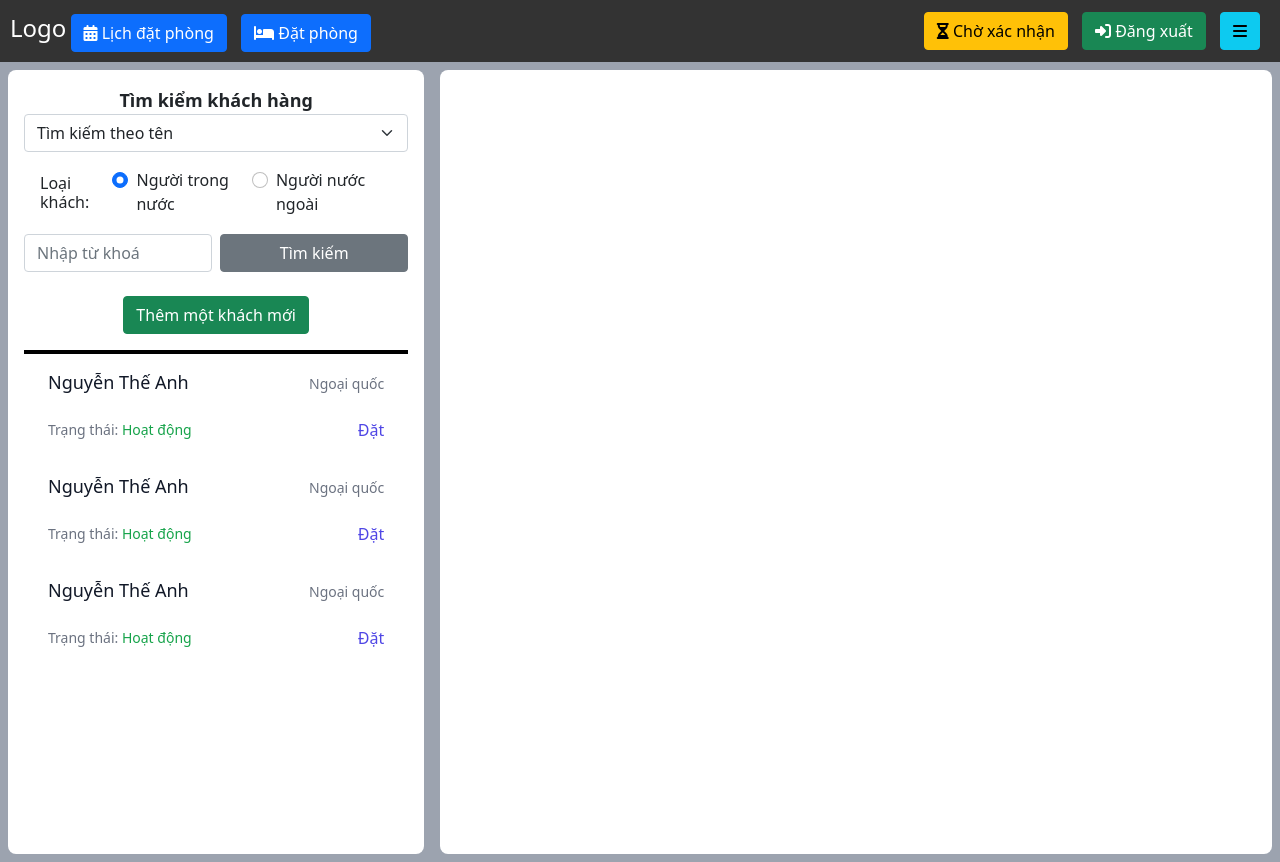
After one commit to ntheanh-dev/single-hotel-mangement, a Flask app: page /nhan-vien/dat-phong/ in a window 1280 px wide. The commit adds this page. Run offline with Flask 3, Linux system fonts and the light colour scheme; parts of the project's set-up code (start-up, migrations or seed data) failed here and were passed over; some libraries are stand-ins or nearby versions.

Commit message:
feat(view): add booking site for receptionist

```diff
--- a/SingleHotelManagement/app/controllers/receptionist/home_controller.py
+++ b/SingleHotelManagement/app/controllers/receptionist/home_controller.py
@@ -5,3 +5,7 @@ from app import app
 @app.route('/nhan-vien/lich-dat-phong/')
 def home():
     return render_template('/receptionist/index.html')
+
+@app.route('/nhan-vien/dat-phong/')
+def booking():
+    return render_template('/receptionist/booking.html')
--- a/SingleHotelManagement/app/static/css/style.css
+++ b/SingleHotelManagement/app/static/css/style.css
@@ -1,3 +1,6 @@
+a {
+  outline-color: transparent;
+}
   .header {
     background-color: #333;
     color: #fff;
@@ -140,3 +143,4 @@
     top:0;
   }
 }
+/* ----------------booking site--------------- */
--- /dev/null
+++ b/SingleHotelManagement/app/static/js/recep-booking.js
@@ -0,0 +1,11 @@
+$(document).ready(function () {
+        $(".add-guest-btn").click(function () {
+            $(".overlay-add-guest").fadeIn();
+            $(".add-guest-form").fadeIn();
+        });
+
+        $(".close-add-guest-form").click(function () {
+            $(".overlay-add-guest").fadeOut();
+            $(".add-guest-form").fadeOut();
+        });
+    });
--- /dev/null
+++ b/SingleHotelManagement/app/templates/receptionist/booking.html
@@ -0,0 +1,206 @@
+{% extends 'receptionist/layout.html'%}
+
+{% block title %}
+<title>Quan Ly Khach San</title>
+{% endblock %}
+
+{% block body %}
+{{super()}}
+
+<div class="flex justify-between bg-gray-400 space-x-4 p-2 h-screen">
+      <div class="w-1/3 bg-white rounded-lg p-3">
+          <h4 class="font-bold text-lg text-center">Tìm kiểm khách hàng</h4>
+          <select class="form-select " aria-label="Default select example" >
+            <option selected value="1">Tìm kiếm theo tên</option>
+            <option value="2">Tìm kiếm theo địa chỉ</option>
+          </select>
+          <div class="flex p-3 justify-between items-center">
+              <h1>Loại khách:</h1>
+              <div class="form-check">
+                  <input class="form-check-input" type="radio" name="flexRadioDefault" id="flexRadioDefault1" checked>
+                  <label class="form-check-label" for="flexRadioDefault1">
+                      Người trong nước
+                  </label>
+              </div>
+              <div class="form-check">
+                  <input class="form-check-input" type="radio" name="flexRadioDefault" id="flexRadioDefault2" >
+                  <label class="form-check-label" for="flexRadioDefault2">
+                      Người nước ngoài
+                  </label>
+              </div>
+          </div>
+          <div class="flex space-x-2">
+              <input type="text" class="form-control" placeholder="Nhập từ khoá">
+
+              <button class="btn btn-secondary w-full" type="button">
+                Tìm kiếm
+              </button>
+
+            </div>
+           <div class="flex justify-center mt-4">
+              <button class="btn btn-success add-guest-btn" type="button">
+                Thêm một khách mới
+              </button>
+           </div>
+          <div class="border-solid border-2 border-black mt-3"></div>
+          <div class="h-96">
+            <!-- <span>Không tìm thấy khách</span> -->
+            <ul class="w-full overflow-auto h-full">
+              <li>
+                  <div class="px-4 py-3 sm:px-6">
+                      <div class="flex items-center justify-between">
+                          <h3 class="text-lg leading-6 font-medium text-gray-900">Nguyễn Thế Anh</h3>
+                          <p class="mt-1 max-w-2xl text-sm text-gray-500">Ngoại quốc</p>
+                      </div>
+                      <div class="mt-4 flex items-center justify-between">
+                          <p class="text-sm font-medium text-gray-500">Trạng thái: <span class="text-green-600">Hoạt động</span></p>
+                          <a href="#" class="font-medium text-indigo-600 hover:text-indigo-500">Đặt</a>
+                      </div>
+                  </div>
+              </li>
+              <li>
+                  <div class="px-4 py-3 sm:px-6">
+                      <div class="flex items-center justify-between">
+                          <h3 class="text-lg leading-6 font-medium text-gray-900">Nguyễn Thế Anh</h3>
+                          <p class="mt-1 max-w-2xl text-sm text-gray-500">Ngoại quốc</p>
+                      </div>
+                      <div class="mt-4 flex items-center justify-between">
+                          <p class="text-sm font-medium text-gray-500">Trạng thái: <span class="text-green-600">Hoạt động</span></p>
+                          <a href="#" class="font-medium text-indigo-600 hover:text-indigo-500">Đặt</a>
+                      </div>
+                  </div>
+              </li>
+              <li>
+                  <div class="px-4 py-3 sm:px-6">
+                      <div class="flex items-center justify-between">
+                          <h3 class="text-lg leading-6 font-medium text-gray-900">Nguyễn Thế Anh</h3>
+                          <p class="mt-1 max-w-2xl text-sm text-gray-500">Ngoại quốc</p>
+                      </div>
+                      <div class="mt-4 flex items-center justify-between">
+                          <p class="text-sm font-medium text-gray-500">Trạng thái: <span class="text-green-600">Hoạt động</span></p>
+                          <a href="#" class="font-medium text-indigo-600 hover:text-indigo-500">Đặt</a>
+                      </div>
+                  </div>
+              </li>
+
+          </ul>
+          </div>
+        </div>
+        <div class="w-2/3 bg-white rounded-lg">
+        </div>
+
+        <div class="fixed top-0 left-0 w-screen h-screen bg-black bg-opacity-50 flex justify-center items-center  overlay-add-guest z-50 hidden">
+          <div class="fixed top-1/2 left-1/2 transform -translate-x-1/2 -translate-y-1/2 bg-white p-6 rounded-lg shadow-md  max-w-screen-lg hidden max-h-400 overflow-auto add-guest-form">
+              <div class="flex justify-between">
+                  <h2 class="text-xl font-bold text-center w-full">Thêm mới khách hàng</h2>
+                  <button type="button" class="btn-close close-add-guest-form" aria-label="Close"></button>
+              </div>
+
+              <form class="w-full max-w-lg mt-4">
+                <div class="flex flex-wrap -mx-3 mb-6">
+                  <div class="w-full md:w-1/2 px-3 mb-6 md:mb-0">
+                    <label class="block uppercase tracking-wide text-gray-700 text-xs font-bold mb-2" for="grid-first-name">
+                      Họ
+                    </label>
+                    <input class="appearance-none block w-full bg-gray-200 text-gray-700 border border-red-500 rounded py-3 px-4 mb-3 leading-tight focus:outline-none focus:bg-white" id="grid-first-name" type="text" placeholder="Nguyễn">
+                    <!-- <p class="text-red-500 text-xs italic">Please fill out this field.</p> -->
+                  </div>
+                  <div class="w-full md:w-1/2 px-3">
+                    <label class="block uppercase tracking-wide text-gray-700 text-xs font-bold mb-2" for="grid-last-name">
+                      Tên
+                    </label>
+                    <input class="appearance-none block w-full bg-gray-200 text-gray-700 border border-gray-200 rounded py-3 px-4 leading-tight focus:outline-none focus:bg-white focus:border-gray-500" id="grid-last-name" type="text" placeholder="Anh">
+                  </div>
+                </div>
+
+                <div class="flex flex-wrap -mx-3 mb-6">
+                  <div class="w-full md:w-1/2 px-3 mb-6 md:mb-0">
+                    <label class="block uppercase tracking-wide text-gray-700 text-xs font-bold mb-2" for="grid-first-name">
+                      Số điện thoại
+                    </label>
+                    <input class="appearance-none block w-full bg-gray-200 text-gray-700 border border-red-500 rounded py-3 px-4 mb-3 leading-tight focus:outline-none focus:bg-white" id="grid-first-name" type="text" placeholder="">
+                    <!-- <p class="text-red-500 text-xs italic">Please fill out this field.</p> -->
+                  </div>
+                  <div class="w-full md:w-1/2 px-3 mb-6 md:mb-0">
+                    <label class="block uppercase tracking-wide text-gray-700 text-xs font-bold mb-2" for="grid-first-name">
+                      Email
+                    </label>
+                    <input class="appearance-none block w-full bg-gray-200 text-gray-700 border border-red-500 rounded py-3 px-4 mb-3 leading-tight focus:outline-none focus:bg-white" id="grid-first-name" type="text" placeholder="">
+                    <!-- <p class="text-red-500 text-xs italic">Please fill out this field.</p> -->
+                  </div>
+                </div>
+
+                <div class="flex flex-wrap -mx-3 mb-6">
+                  <div class="w-full md:w-1/2 px-3 mb-6 md:mb-0">
+                    <label class="block uppercase tracking-wide text-gray-700 text-xs font-bold mb-2" for="grid-first-name">
+                      Ngày sinh
+                    </label>
+                    <input class="appearance-none block w-full bg-gray-200 text-gray-700 border border-red-500 rounded py-3 px-4 mb-3 leading-tight focus:outline-none focus:bg-white" id="grid-first-name" type="date" placeholder="">
+                    <!-- <p class="text-red-500 text-xs italic">Please fill out this field.</p> -->
+                  </div>
+                  <div class="w-full md:w-1/2 px-3">
+                    <label class="block uppercase tracking-wide text-gray-700 text-xs font-bold mb-2" for="grid-state">
+                      Quốc tịch
+                    </label>
+                    <div class="relative">
+                      <select class="block appearance-none w-full bg-gray-200 border border-gray-200 text-gray-700 py-3 px-4 pr-8 rounded leading-tight focus:outline-none focus:bg-white focus:border-gray-500" id="grid-state">
+                        <option>Việt Nam</option>
+                        <option>Khác</option>
+                      </select>
+                      <div class="pointer-events-none absolute inset-y-0 right-0 flex items-center px-2 text-gray-700">
+                        <svg class="fill-current h-4 w-4" xmlns="http://www.w3.org/2000/svg" viewBox="0 0 20 20"><path d="M9.293 12.95l.707.707L15.657 8l-1.414-1.414L10 10.828 5.757 6.586 4.343 8z"/></svg>
+                      </div>
+                    </div>
+                  </div>
+                </div>
+
+                <div class="flex flex-wrap -mx-3 mb-2">
+                  <div class="w-full md:w-1/3 px-3 mb-6 md:mb-0">
+                    <label class="block uppercase tracking-wide text-gray-700 text-xs font-bold mb-2" for="grid-city">
+                      Địa chỉ
+                    </label>
+                    <input class="appearance-none block w-full bg-gray-200 text-gray-700 border border-gray-200 rounded py-3 px-4 leading-tight focus:outline-none focus:bg-white focus:border-gray-500" id="grid-city" type="text" placeholder="">
+                  </div>
+                  <div class="w-full md:w-1/3 px-3 mb-6 md:mb-0">
+                    <label class="block uppercase tracking-wide text-gray-700 text-xs font-bold mb-2" for="grid-state">
+                      Quận/huyện
+                    </label>
+                    <div class="relative">
+                      <select class="block appearance-none w-full bg-gray-200 border border-gray-200 text-gray-700 py-3 px-4 pr-8 rounded leading-tight focus:outline-none focus:bg-white focus:border-gray-500" id="grid-state">
+                        <option>New Mexico</option>
+                        <option>Missouri</option>
+                        <option>Texas</option>
+                      </select>
+                      <div class="pointer-events-none absolute inset-y-0 right-0 flex items-center px-2 text-gray-700">
+                        <svg class="fill-current h-4 w-4" xmlns="http://www.w3.org/2000/svg" viewBox="0 0 20 20"><path d="M9.293 12.95l.707.707L15.657 8l-1.414-1.414L10 10.828 5.757 6.586 4.343 8z"/></svg>
+                      </div>
+                    </div>
+                  </div>
+                  <div class="w-full md:w-1/3 px-3 mb-6 md:mb-0">
+                    <label class="block uppercase tracking-wide text-gray-700 text-xs font-bold mb-2" for="grid-state">
+                      Thành phố
+                    </label>
+                    <div class="relative">
+                      <select class="block appearance-none w-full bg-gray-200 border border-gray-200 text-gray-700 py-3 px-4 pr-8 rounded leading-tight focus:outline-none focus:bg-white focus:border-gray-500" id="grid-state">
+                        <option>New Mexico</option>
+                        <option>Missouri</option>
+                        <option>Texas</option>
+                      </select>
+                      <div class="pointer-events-none absolute inset-y-0 right-0 flex items-center px-2 text-gray-700">
+                        <svg class="fill-current h-4 w-4" xmlns="http://www.w3.org/2000/svg" viewBox="0 0 20 20"><path d="M9.293 12.95l.707.707L15.657 8l-1.414-1.414L10 10.828 5.757 6.586 4.343 8z"/></svg>
+                      </div>
+                    </div>
+                  </div>
+                </div>
+                <div class="flex justify-end space-x-3 mt-4">
+                  <button class="btn btn-secondary close-add-guest-form" type="reset">Bỏ qua</button>
+                  <button class="btn btn-success">Lưu</button>
+                </div>
+              </form>
+          </div>
+      </div>
+
+    </div>
+
+<script src="{{url_for('static', filename='js/recep-booking.js')}}"></script>
+{% endblock %}
--- a/SingleHotelManagement/app/templates/receptionist/header.html
+++ b/SingleHotelManagement/app/templates/receptionist/header.html
@@ -2,12 +2,16 @@
     <div class="d-flex justify-content-between align-items-center">
         <div>
             <span class="logo">Logo</span>
+           <a href="/nhan-vien/lich-dat-phong/">
                 <button class="btn btn-primary">
                     <i class="fas fa-calendar-alt"></i> Lịch đặt phòng
                 </button>
+           </a>
+            <a  href="/nhan-vien/dat-phong/">
                 <button class="btn btn-primary">
                     <i class="fas fa-bed"></i> Đặt phòng
                 </button>
+            </a>
         </div>
         <div>
             <button class="btn btn-warning confirmation-btn">
--- a/SingleHotelManagement/app/templates/receptionist/layout.html
+++ b/SingleHotelManagement/app/templates/receptionist/layout.html
@@ -22,7 +22,9 @@
     <script src="https://cdn.jsdelivr.net/npm/sweetalert2@11"></script>
 
     <!-- Main CSS   -->
-    <link rel="stylesheet" href="../static/css/style.css">
+    <link rel="stylesheet" href="{{url_for('static', filename='css/style.css')}}">
+
+    <script src="https://cdn.tailwindcss.com"></script>
 </head>
 <body>
     {% block header %}
@@ -33,5 +35,7 @@
 
     {% block body %}
     {% endblock %}
+
+    <script src="https://code.jquery.com/jquery-3.6.0.min.js"></script>
 </body>
 </html>
```
Also changed, not shown: SingleHotelManagement/app/templates/receptionist/index.html (+3 -4 lines). Lines whose indentation alone changed are shown as unchanged.
